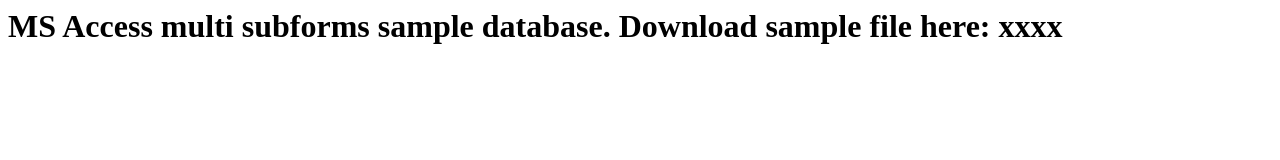
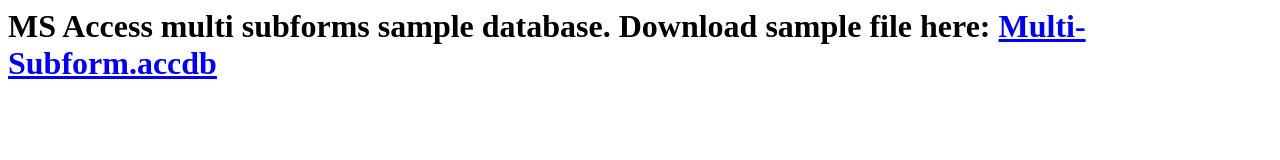
Before and after one commit to AndreasKodyat/AccessMultiSubform, a plain HTML site: page index.html in a window 1280 px wide. Drawn offline with Linux system fonts and the light colour scheme.

Commit message:
Update index.html

```diff
--- a/index.html
+++ b/index.html
@@ -5,7 +5,7 @@
   <body>
     <h1><This page is for Access Multi Subform Sample/h1>
     <p>MS Access multi subforms sample database.
-    Download sample file here: xxxx</p>
+    Download sample file here: <a href="https://github.com/AndreasKodyat/AccessMultiSubform/blob/main/Multi-SubForm.accdb">Multi-Subform.accdb</a></p>
 
     <p><This is a sample database for case study in creating multiple subforms in a single form in MS Access.</p>
   </body>
```
